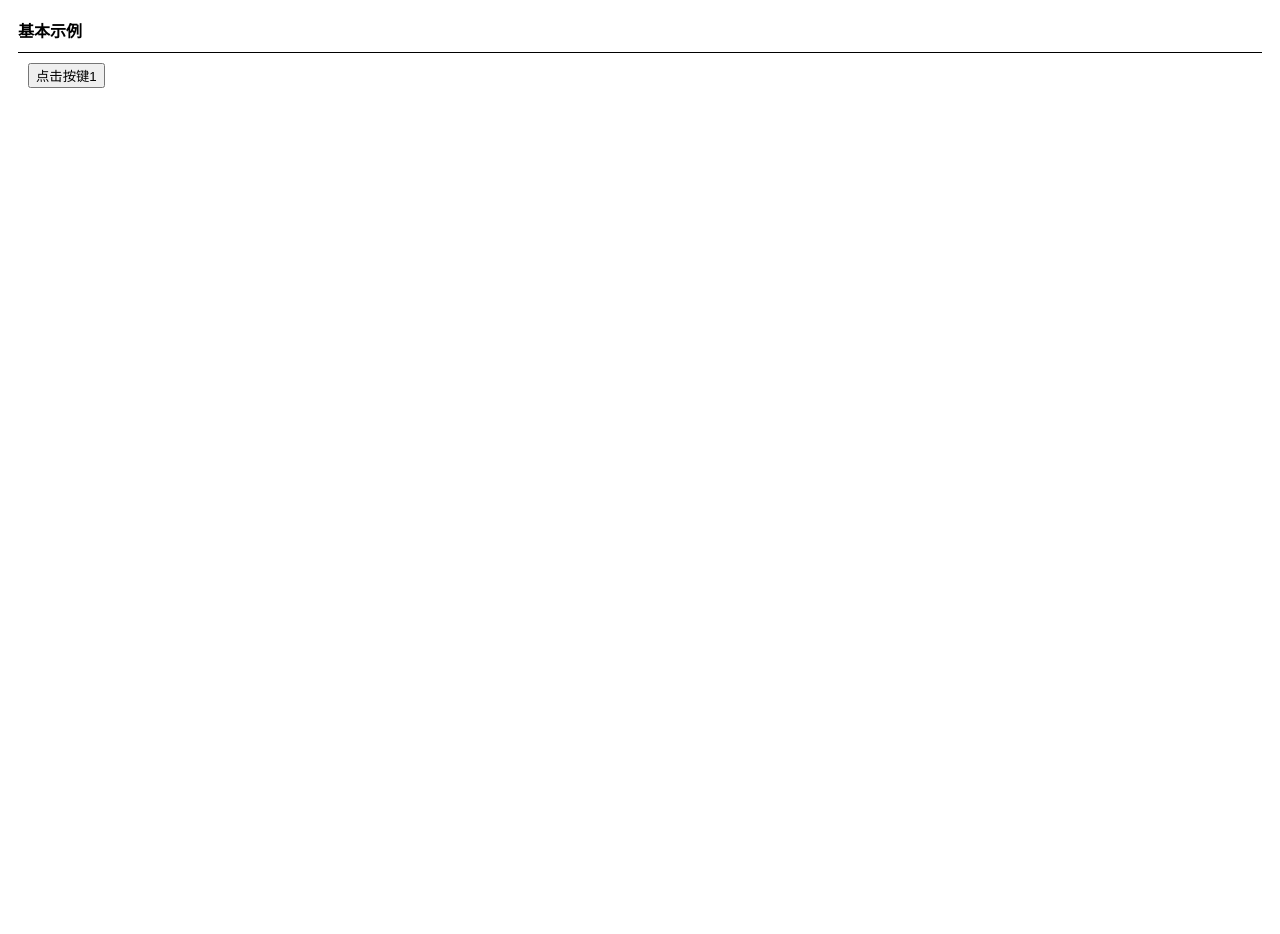
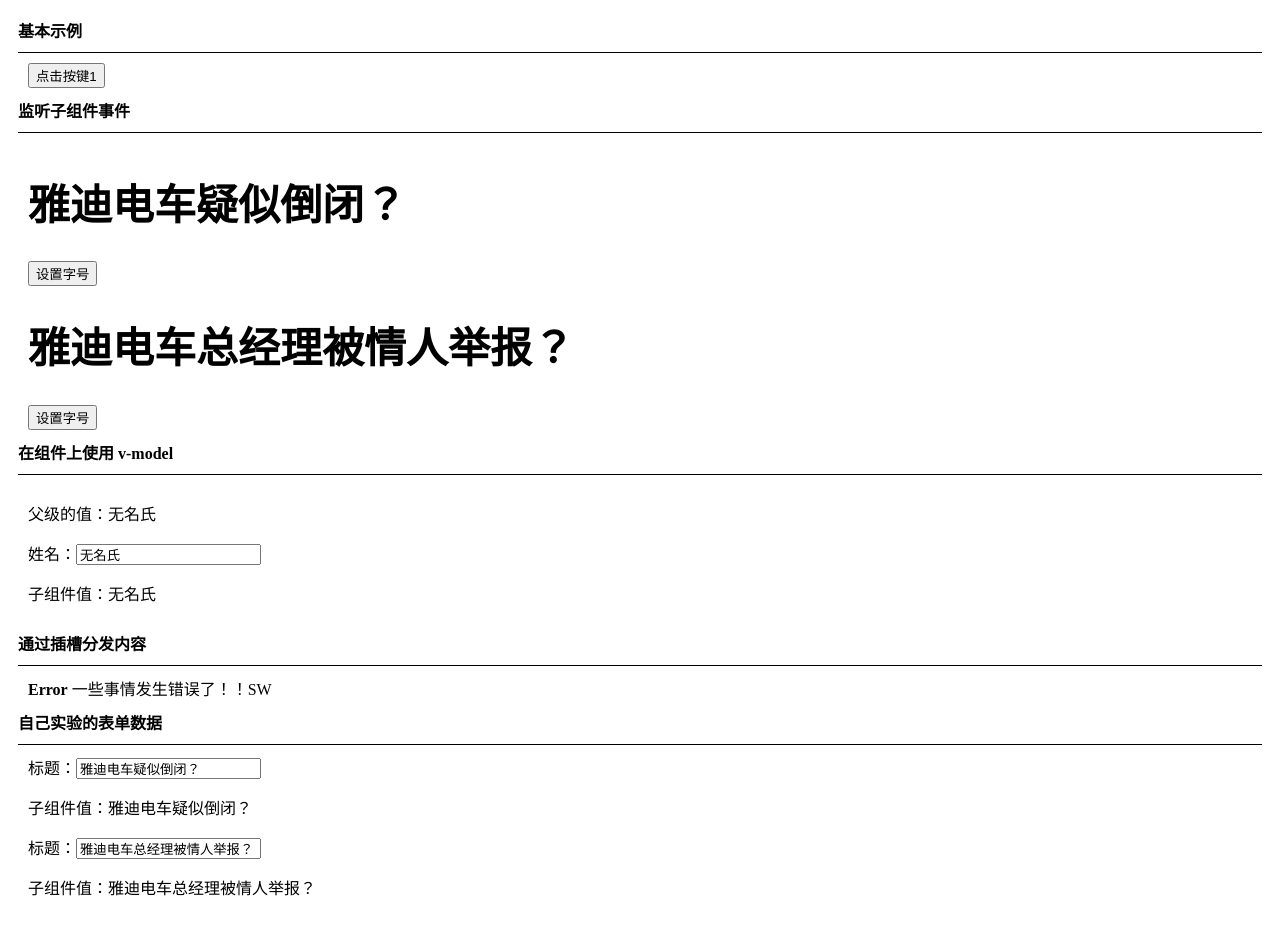
Before and after one commit to ConlonM/VueLearn, a website: page helloword/example1/component_base.html in a window 1280 px wide. Before the commit the page ends 800 px from the top, so only its background shows below. Drawn offline with nearby package versions, Linux system fonts and the light colour scheme.

Commit message:
组件基础

```diff
--- a/helloword/example1/component_base.html
+++ b/helloword/example1/component_base.html
@@ -22,10 +22,55 @@
                     </button-counter>
             </div>
         </div>
+        <div class="card">
+            <div class="title">
+                监听子组件事件
+            </div>
+            <div class="body"  :style="{ fontSize: fontSize + 'px' }">
+               <blog-post v-for="post in posts" v-bind:post="post" v-on:set-font-size="setFontsize">
+
+               </blog-post>
+            </div>
+        </div>
+        <div class="card">
+            <div class="title">
+                在组件上使用 v-model
+            </div>
+            <div class="body">
+                <p>父级的值：{{userName}}</p>
+                <custom-iput v-model="userName">
+
+                </custom-iput>
+            </div>
+        </div>
+
+        <div class="card">
+            <div class="title">
+                    通过插槽分发内容
+            </div>
+            <div class="body">
+                 <alert-box>
+                     一些事情发生错误了！！SW
+                 </alert-box>
+            </div>
+        </div>
+
+        <div class="card">
+            <div class="title">
+                自己实验的表单数据
+            </div>
+            <div class="body">
+                <custom-iput2 v-for="post in posts" v-model="post.title">
+
+                </custom-iput2>
+            </div>
+        </div>
+
     </div>
 
     <script>
-                Vue.component('button-counter',{
+         //组件基础示例
+         Vue.component('button-counter',{
             data:function(){
                 return {
                     count:0
@@ -33,8 +78,43 @@
             },
             template:'<button v-on:click="count++">点击按键{{count+1}}</button>'
         })
+        //监听子组件事件
+        Vue.component("blog-post",{
+            props:['post'],
+            template:'<div class="blog-post"><h1>{{post.title}}</h1><button v-on:click="$emit(\'set-font-size\',18)">设置字号</button><div v-html="post.content"></div> </div>'
+        });
+        //在组件上使用  v-model
+        Vue.component("custom-iput",{
+            props:["value"],
+            template:'<div><label>姓名：</label><input v-bind:value="value" v-on:input="$emit(\'input\',$event.target.value)"></input><p>子组件值：{{value}}</p></div>'
+        })
+         //通过插槽分发内容
+        Vue.component("alert-box",{
+            props:[],
+            template:"<div><strong>Error</strong><slot></slot></div>"
+        })
+            //在组件上使用  v-model
+            Vue.component("custom-iput2",{
+            props:["value"],
+            template:'<div><label>标题：</label><input v-bind:value="value" v-on:input="$emit(\'input\',$event.target.value)"></input><p>子组件值：{{value}}</p></div>'
+        })
+
+
+
         var app = new Vue({
-            el:"#app"
+            el:"#app",
+           data:{
+            posts:[{title:"雅迪电车疑似倒闭？",content:""},{title:"雅迪电车总经理被情人举报？",content:""}],
+            fontSize:21,
+            userName:"无名氏"
+           },
+           methods:{
+               //传入子组件的事件值
+               setFontsize:function(e){
+                    this.fontSize = e;
+                    console.log("进入setFontsize:"+e);
+               }
+           }
         });
 
     </script>
```
Also changed, not shown: 1 other file.
